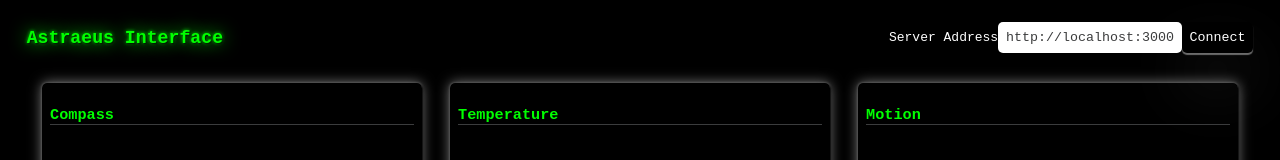
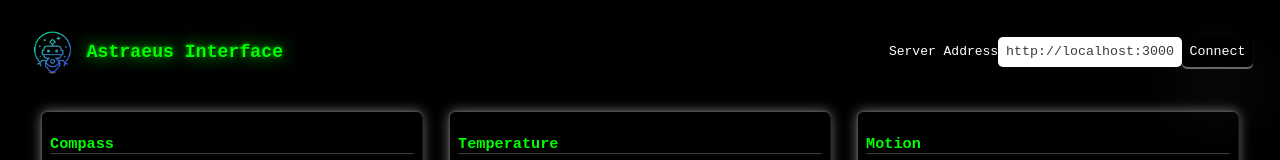
Before and after one commit to naterpotatoers/Custom-Telemetry-Interface, a React (Vite) app: page / in a window 1280 px wide. Shown: the top 160 px of the page. Built offline with nearby package versions, Linux system fonts and the light colour scheme.

Commit message:
:lipstick: adds logo to navbar, also removes message prop

```diff
--- a/src/pages/AstraeusInterface/AstraeusInterface.tsx
+++ b/src/pages/AstraeusInterface/AstraeusInterface.tsx
@@ -12,10 +12,11 @@ import {
   Map,
 } from "../../components/common";
 
+import Logo from "../../assets/logo.png";
+
 export default function AstraeusInterface() {
   const [status, setStatus] = useState<AstraeusType>(DEFAULT_ASTRAEUS_RESPONSE);
   const [history, setHistory] = useState<AstraeusType[]>([]);
-  const message = useRef<any>("");
 
   const pitch = status.pitch;
   const roll = status.roll;
@@ -24,13 +25,20 @@ export default function AstraeusInterface() {
   return (
     <div className="section">
       <div className="flex-header">
-        <h1>Astraeus Interface</h1>
+        <h1>
+          <img
+            src={Logo}
+            style={{
+              width: "50px",
+              marginRight: "10px",
+              verticalAlign: "middle",
+            }}
+            alt="Astraeus Logo"
+          />
+          Astraeus Interface
+        </h1>
         <div>
-          <WifiButtons
-            setStatus={setStatus}
-            setHistory={setHistory}
-            message={message}
-          />
+          <WifiButtons setStatus={setStatus} setHistory={setHistory} />
         </div>
       </div>
       <div className="section">
--- a/src/pages/AstraeusInterface/components/WifiButtons.tsx
+++ b/src/pages/AstraeusInterface/components/WifiButtons.tsx
@@ -3,11 +3,9 @@ import { useEffect, useState } from "react";
 export default function WifiButtons({
   setStatus,
   setHistory,
-  message,
 }: {
   setStatus: React.Dispatch<React.SetStateAction<any>>;
   setHistory: React.Dispatch<React.SetStateAction<any>>;
-  message: React.MutableRefObject<string>;
 }) {
   const [isConnected, setIsConnected] = useState(false);
   const [serverAddress, setServerAddress] = useState("http://localhost:3000/");
@@ -23,7 +21,6 @@ export default function WifiButtons({
   }
 
   async function readStatus() {
-    console.log("message", message.current);
     if (isConnected) {
       try {
         const responseStatus = await fetch(serverAddress, {
```
Also changed, not shown: src/assets/logo.png (added).
